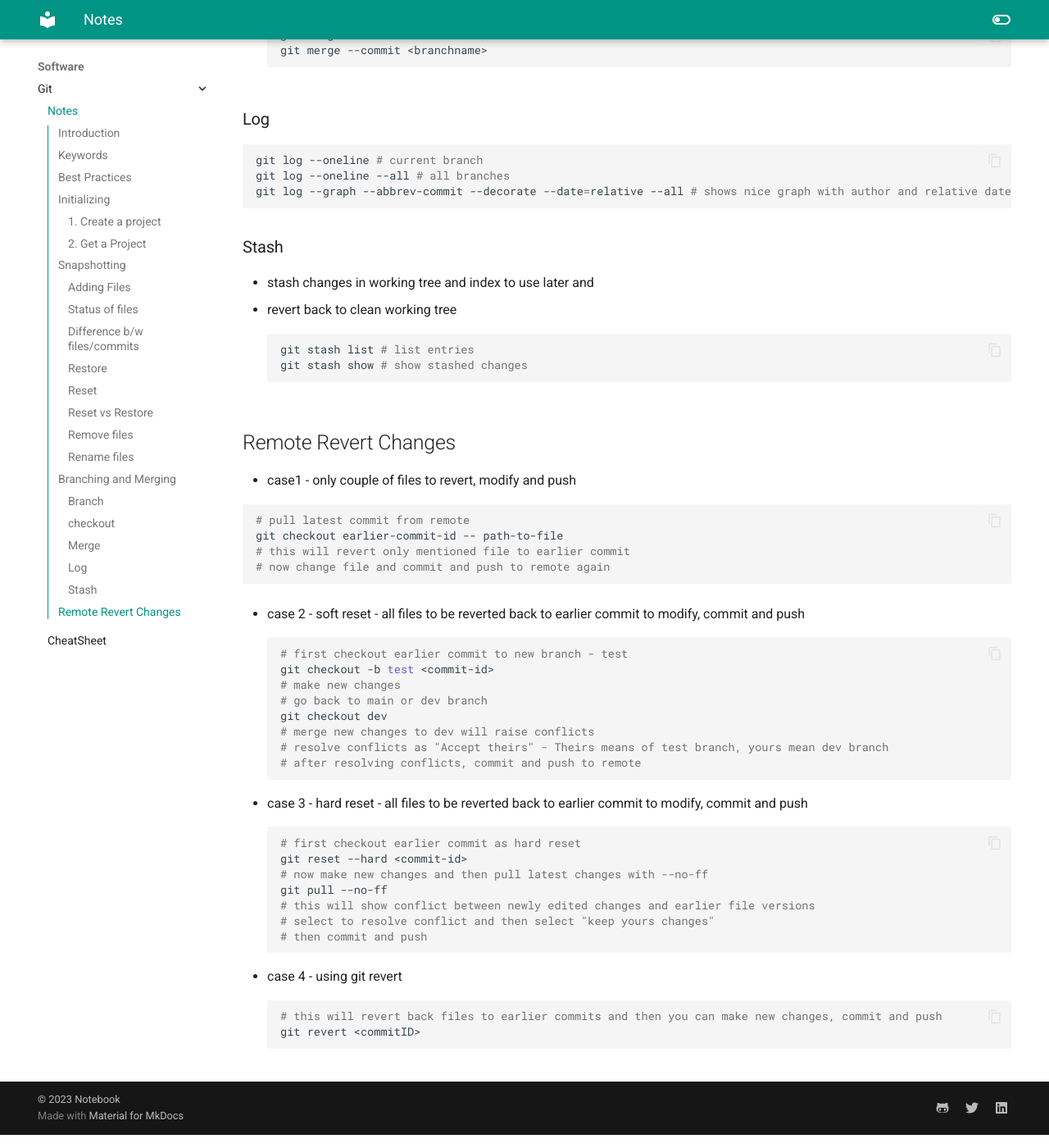
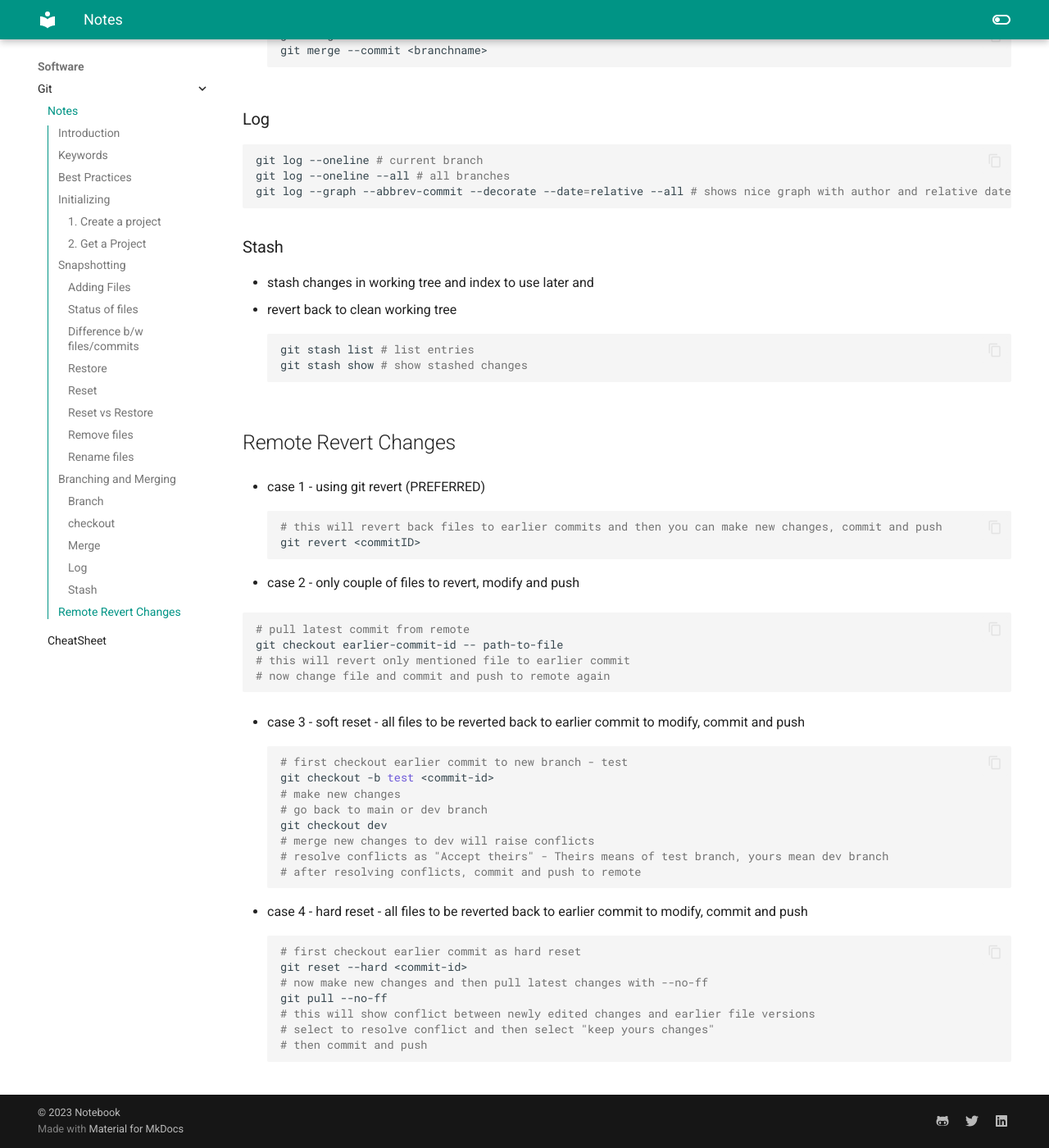
Before and after one commit to rajpal-virk/learning-notes, an MkDocs documentation site: the page built from docs/software/git/git-notes.md, in a window 1280 px wide and 1400 px high, scrolled down 4905 px. Shown: the whole window at 82% size. Built offline with MkDocs 1.6.1 and Material for MkDocs 9.7.7, drawn with Linux system fonts in a browser that asks for light colours; some of the changed lines change nothing that is shown.

Commit message:
git notes updated

````diff
--- a/docs/software/git/git-notes.md
+++ b/docs/software/git/git-notes.md
@@ -214,7 +214,14 @@ git stash show # show stashed changes
 ```
 
 ## Remote Revert Changes
-- case1 - only couple of files to revert, modify and push
+
+- case 1 - using git revert (PREFERRED)
+```shell
+# this will revert back files to earlier commits and then you can make new changes, commit and push
+git revert <commitID>
+```
+
+- case 2 - only couple of files to revert, modify and push
 
 ```shell
 # pull latest commit from remote
@@ -223,7 +230,7 @@ git checkout earlier-commit-id -- path-to-file
 # now change file and commit and push to remote again
 ```
 
-- case 2 - soft reset - all files to be reverted back to earlier commit to modify, commit and push
+- case 3 - soft reset - all files to be reverted back to earlier commit to modify, commit and push
 ```shell
 # first checkout earlier commit to new branch - test
 git checkout -b test <commit-id>
@@ -236,7 +243,7 @@ git checkout dev
 ```
 
 
-- case 3 - hard reset - all files to be reverted back to earlier commit to modify, commit and push
+- case 4 - hard reset - all files to be reverted back to earlier commit to modify, commit and push
 ```shell
 # first checkout earlier commit as hard reset
 git reset --hard <commit-id>
@@ -246,9 +253,3 @@ git pull --no-ff
 # select to resolve conflict and then select "keep yours changes"
 # then commit and push
 ```
-
-- case 4 - using git revert
-```shell
-# this will revert back files to earlier commits and then you can make new changes, commit and push
-git revert <commitID>
-```
````
